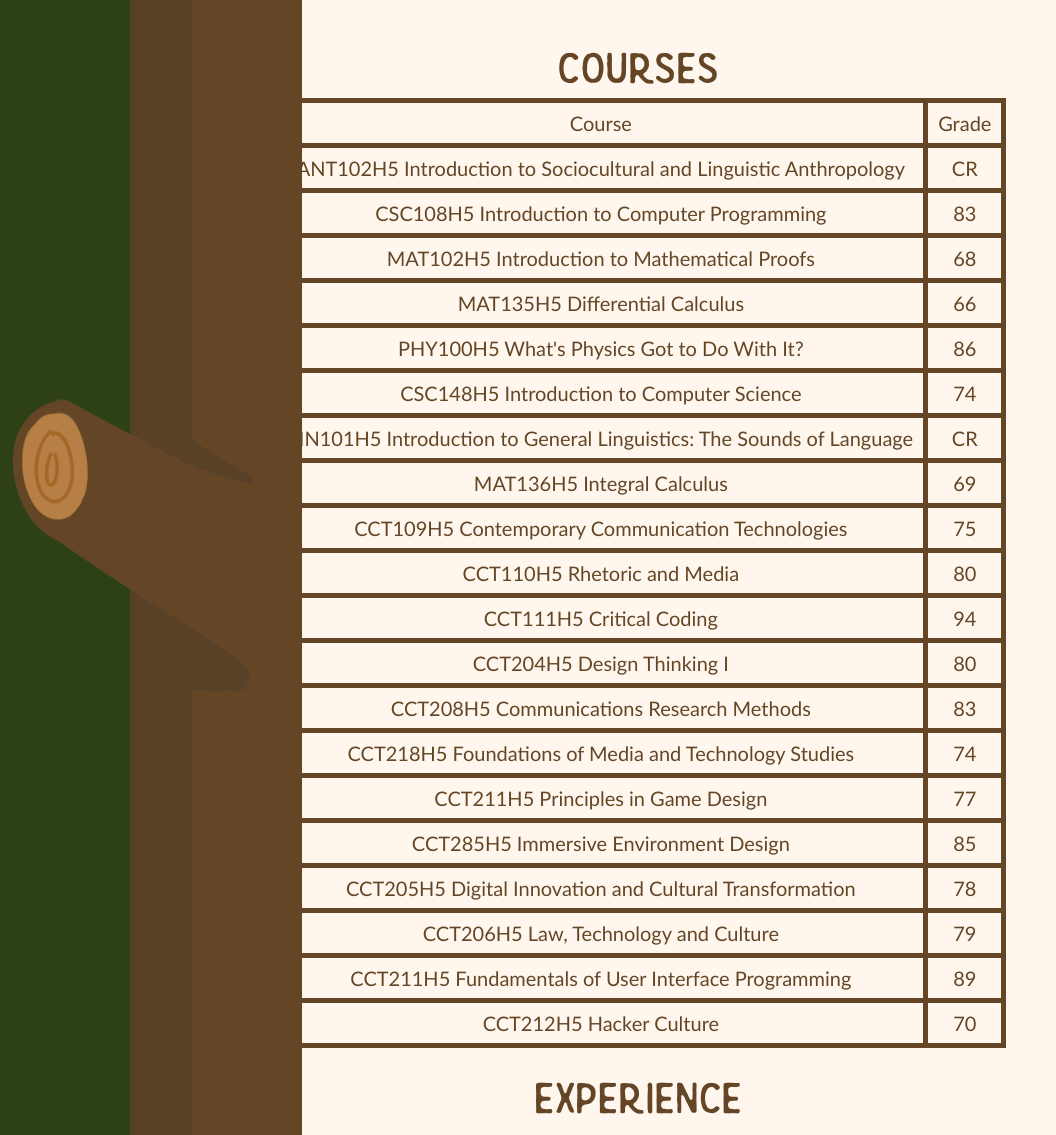
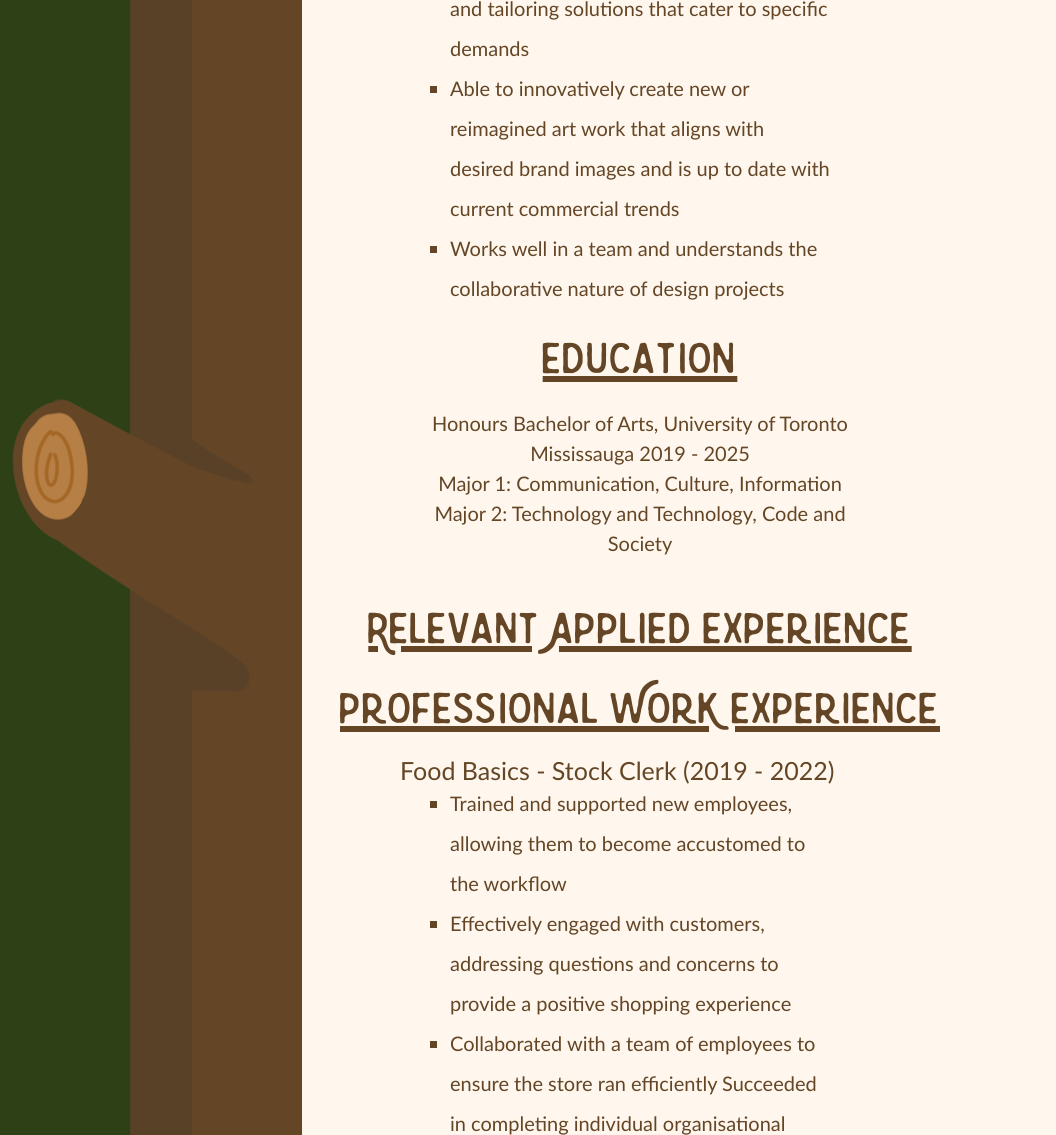
Before and after one commit to shru101/portfolio, a plain HTML site: page resume.html in a window 1280 px wide. Shown: the part 1252-2387 px from the top of the page, without its empty margins (0-1056 px from the left). Drawn offline with Linux system fonts and the light colour scheme.

Commit message:
code changes

```diff
--- a/resume.html
+++ b/resume.html
@@ -7,10 +7,10 @@
 <link rel="stylesheet" href="style.css">
 </head>
 <body>
-	<div style="background-image: url('bg/resume.png'); height: 1000px;">
+	<div style="background-image: url('bg/process3.png'); height: 1000px;">
 		<header class="header-navigation">
 		<div class="header-button">
-				<a href="home.html"><img class="icon" src="icons/mushroom.svg" alt="home icon">
+			<a href="index.html"><img class="icon" src="icons/mushroom.svg" alt="home icon">
 			<h2 class="header-button-text">Home</h2></div></a>
 		<div class="header-button">
 			<a href="resume.html"><img class="icon" src="icons/resume.svg" alt="resume icon">
@@ -18,112 +18,27 @@
 		<div class="header-button">
 			<a href="media.html"><img class="icon" src="icons/media.svg" alt="media icon">
 			<h2 class="header-button-text">Media</h2></div></a>
-			<div class="header-button">
-				<a href="contact.html"><img class="icon" src="icons/contact.svg" alt="contact icon">
-				<h2 class="header-button-text">Contact</h2></div></a>
-			<div class="header-button">
-				<a href="process.html"><img class="icon" src="icons/process.svg" alt="process icon">
-				<h2 class="header-button-text">Process</h2></div></a>
+
 	</header>
 		<center><span><h1>Resume</h1></span></center>
 		<h5 class="page-sub">- My experiences and skills -</h5>
 	</div>
 
 	<div class="rp" style="background-image: url('bg/rp-mid.png');">
+		<h4>Relvant Skiils & Qualifications</h4>
+		<ul>
+			<li>Over 3 years of hands-on experience with industry-standard tools, including Adobe Creative Cloud suite and Canva</li>
+			<li>Adept at understanding project nuances and tailoring solutions that cater to specific demands</li>
+			<li>Able to innovatively create new or reimagined art work that aligns with desired brand images and is up to date with current commercial trends</li>
+			<li>Works well in a team and understands the collaborative nature of design projects</li>
+		</ul>
 		<h4>Education</h4>
 		<p>
 		Honours Bachelor of Arts, University of Toronto Mississauga 2019 - 2025 <br>
 		Major 1: Communication, Culture, Information <br>
 		Major 2: Technology and Technology, Code and Society</p>
-		<h4>Courses</h4>
-		<div class="courses-container">
-		<table>
-			<tr>
-				<th>Course</th>
-				<th>Grade</th>
-			</tr>
-			<tr>
-				<td>ANT102H5 Introduction to Sociocultural and Linguistic Anthropology</td>
-				<td>CR</td>
-			</tr>
-			<tr>
-				<td>CSC108H5 Introduction to Computer Programming</td>
-				<td>83</td>
-			</tr>
-			<tr>
-				<td>MAT102H5 Introduction to Mathematical Proofs</td>
-				<td>68</td>
-			</tr>
-			<tr>
-				<td>MAT135H5 Differential Calculus</td>
-				<td>66</td>
-			</tr>
-			<tr>
-				<td>PHY100H5 What's Physics Got to Do With It?</td>
-				<td>86</td>
-			</tr>
-			<tr>
-				<td>CSC148H5 Introduction to Computer Science</td>
-				<td>74</td>
-			</tr>
-			<tr>
-				<td>LIN101H5 Introduction to General Linguistics: The Sounds of Language</td>
-				<td>CR</td>
-			</tr>
-			<tr>
-				<td>MAT136H5 Integral Calculus</td>
-				<td>69</td>
-			</tr>
-			<tr>
-				<td>CCT109H5 Contemporary Communication Technologies</td>
-				<td>75</td>
-			</tr>
-			<tr>
-				<td>CCT110H5 Rhetoric and Media  </td>
-				<td>80</td>
-			</tr>
-			<tr>
-				<td>CCT111H5 Critical Coding</td>
-				<td>94</td>
-			</tr>
-			<tr>
-				<td>CCT204H5 Design Thinking I</td>
-				<td>80</td>
-			</tr>
-			<tr>
-				<td>CCT208H5 Communications Research Methods</td>
-				<td>83</td>
-			</tr>
-			<tr>
-				<td>CCT218H5 Foundations of Media and Technology Studies</td>
-				<td>74</td>
-			</tr>
-			<tr>
-				<td>CCT211H5 Principles in Game Design</td>
-				<td>77</td>
-			</tr>
-			<tr>
-				<td>CCT285H5 Immersive Environment Design</td>
-				<td>85</td>
-			</tr>
-			<tr>
-				<td>CCT205H5 Digital Innovation and Cultural Transformation</td>
-				<td>78</td>
-			</tr>
-			<tr>
-				<td>CCT206H5 Law, Technology and Culture</td>
-				<td>79</td>
-			</tr>
-			<tr>
-				<td>CCT211H5 Fundamentals of User Interface Programming</td>
-				<td>89</td>
-			</tr>
-			<tr>
-				<td>CCT212H5 Hacker Culture</td>
-				<td>70</td>
-			</tr>
-		</table> </div>
-		<h4>Experience</h4>
+		<h4>Relevant Applied Experience</h4>
+		<h4>Professional Work Experience</h4>
 		<h6>Food Basics - Stock Clerk (2019 - 2022)</h6>
 		<ul>
 			<li>Trained and supported new employees, allowing them to become accustomed to the workflow </li>
--- a/style.css
+++ b/style.css
@@ -52,6 +52,7 @@ h4 {
 	color: white;
 	text-align: center;
 	padding-top: 10px;
+text-decoration: underline;
 }
 
 h5 {
```
Also changed, not shown: index.html (+1 -10 lines), media.html (+1 -7 lines), process.html (deleted, +0 -80 lines). Lines whose indentation alone changed are shown as unchanged.
